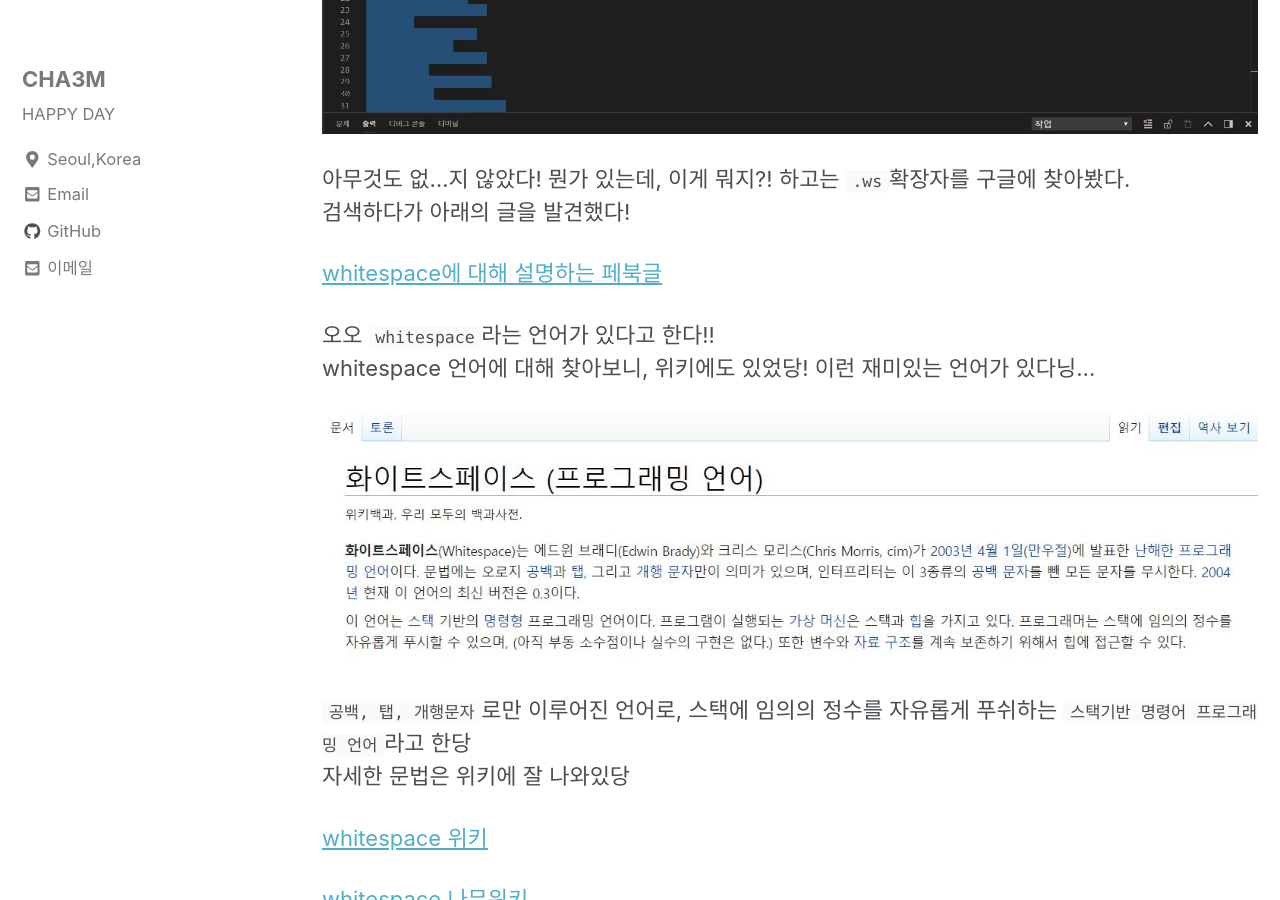
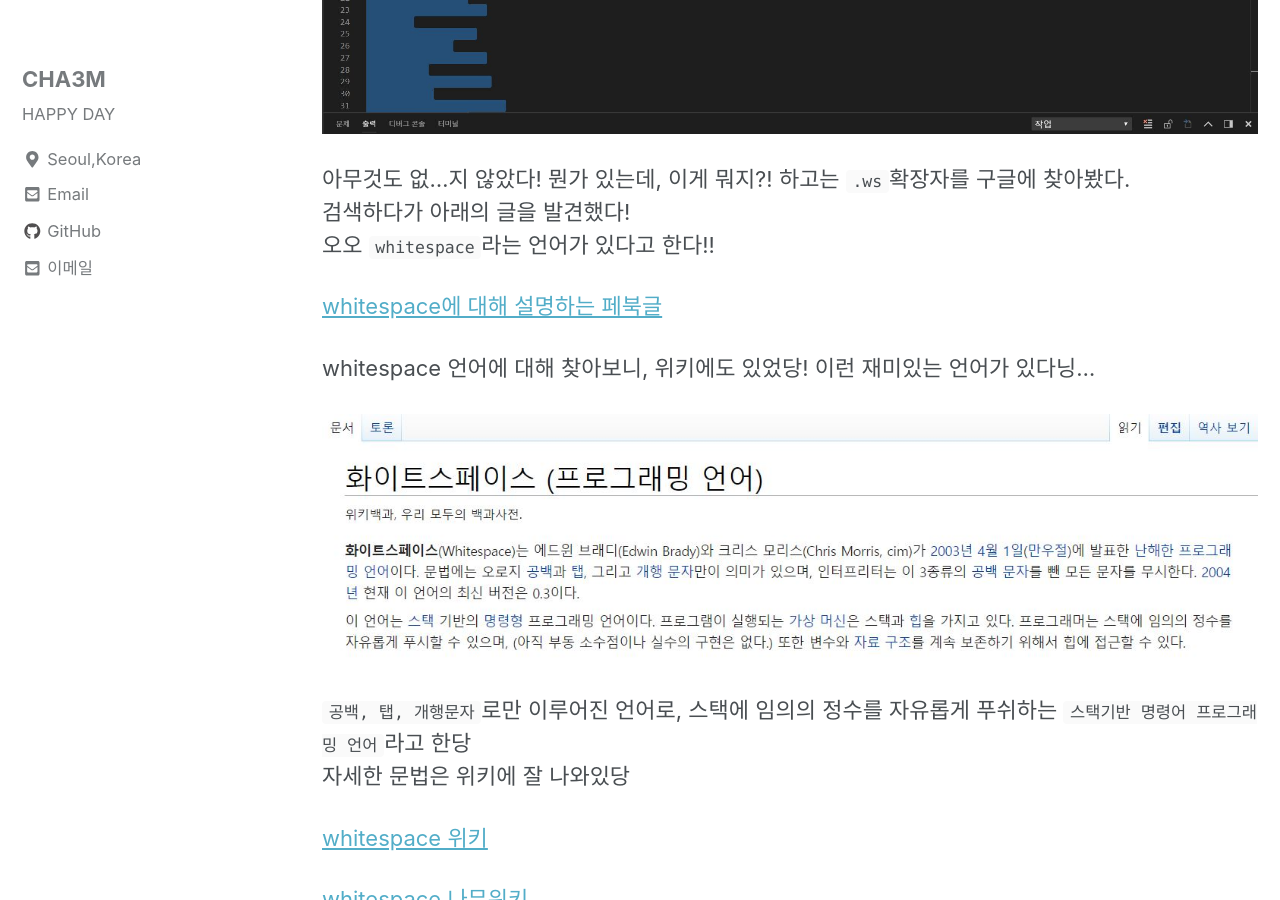
Before and after one commit to Hanchaemin/CHA3M.github.io, a Jekyll site: the page built from _posts/2018-11-30-wargame_WTF_CODE.md, in a window 1280 px wide and 900 px high, scrolled down 1715 px. Built offline with Jekyll 4.4.1, drawn with Linux system fonts in a browser that asks for light colours; nearby versions of some CDN libraries; comment, search, counter and statistics services are not loaded.

```diff
--- a/_posts/2018-11-30-wargame_WTF_CODE.md
+++ b/_posts/2018-11-30-wargame_WTF_CODE.md
@@ -30,10 +30,10 @@ categories:
 
 아무것도 없...지 않았다! 뭔가 있는데, 이게 뭐지?! 하고는 `.ws`확장자를 구글에 찾아봤다.
 검색하다가 아래의 글을 발견했다!
+오오 `whitespace`라는 언어가 있다고 한다!!
 
 [whitespace에 대해 설명하는 페북글](https://www.facebook.com/HakSec.Story/posts/%EA%B0%95%EC%9D%98hac%EC%95%88%EB%85%95%ED%95%98%EC%84%B8%EC%9A%94-%EB%8B%A4%EC%8B%9C%EB%8F%8C%EC%95%84%EC%98%A8-saynot%EC%9E%85%EB%8B%88%EB%8B%A4%EA%B7%B8%EB%8F%99%EC%95%88-%ED%95%99%EC%83%9D%EC%8B%A0%EB%B6%84%EC%97%90%EC%9E%88%EC%96%B4%EC%84%9C-%ED%8E%98%EC%9D%B4%EC%A7%80-%EA%B4%80%EB%A6%AC%EC%97%90-%EC%9E%88%EC%96%B4%EC%84%9C-%EC%86%8C%ED%99%80%ED%96%88%EC%97%88%EB%8A%94%EB%8D%B0%EB%8B%A4%EC%8B%9C-%EC%B4%88%EC%8B%AC%EC%9D%84-%EA%B0%96%EA%B3%A0-%EA%B8%80%EC%9D%84-%EC%9E%91%EC%84%B1%ED%95%B4%EB%82%98%EA%B0%80%EA%B2%A0%EC%8A%B5%EB%8B%88%EB%8B%A4%EC%98%A4/1238699326155384/)
 
-오오 `whitespace`라는 언어가 있다고 한다!!
 whitespace 언어에 대해 찾아보니, 위키에도 있었당! 이런 재미있는 언어가 있다닝...
 
 ![]({{ site.baseurl }}/assets/images/wargame.kr/WTF_04.JPG)
```
